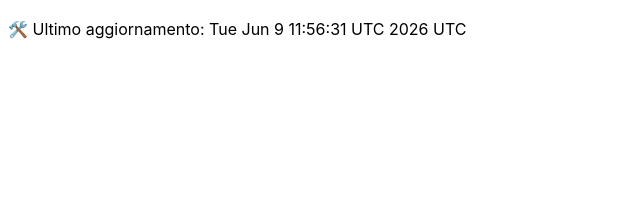
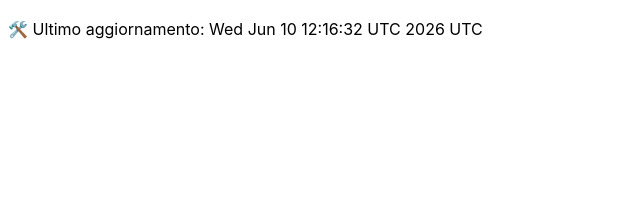
Before and after one commit to DanteTrb/DanteTrb.github.io, a Jekyll site: the page built from badges.md, in a window 1280 px wide. Shown: the top 213 px of the page, without its empty margins (0-640 px from the left). Built offline with Jekyll 4.4.1, drawn with Linux system fonts in a browser that asks for light colours; our own code applies the rules of GitHub Pages for plain Markdown files.

Commit message:
🛠️ Aggiornamento automatico badge

```diff
--- a/badges.md
+++ b/badges.md
@@ -1 +1 @@
-🛠️ Ultimo aggiornamento: Tue Jun  9 11:56:31 UTC 2026 UTC
+🛠️ Ultimo aggiornamento: Wed Jun 10 12:16:32 UTC 2026 UTC
```
